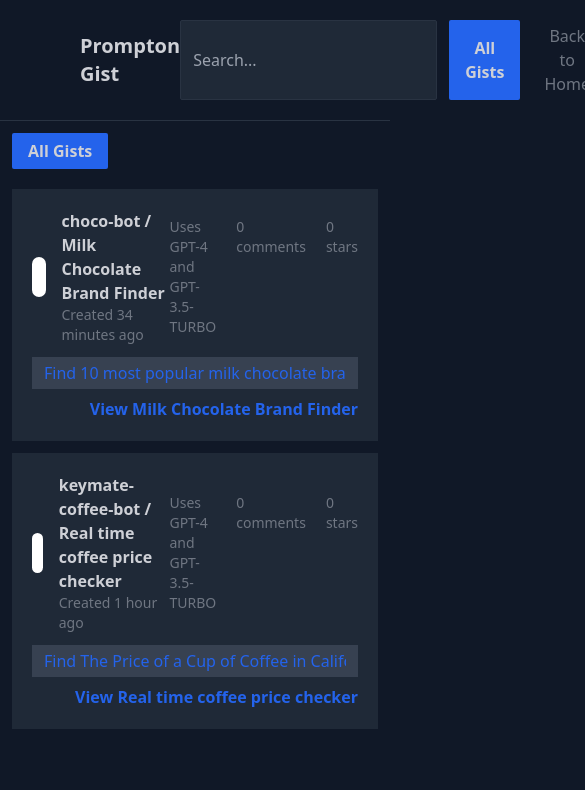
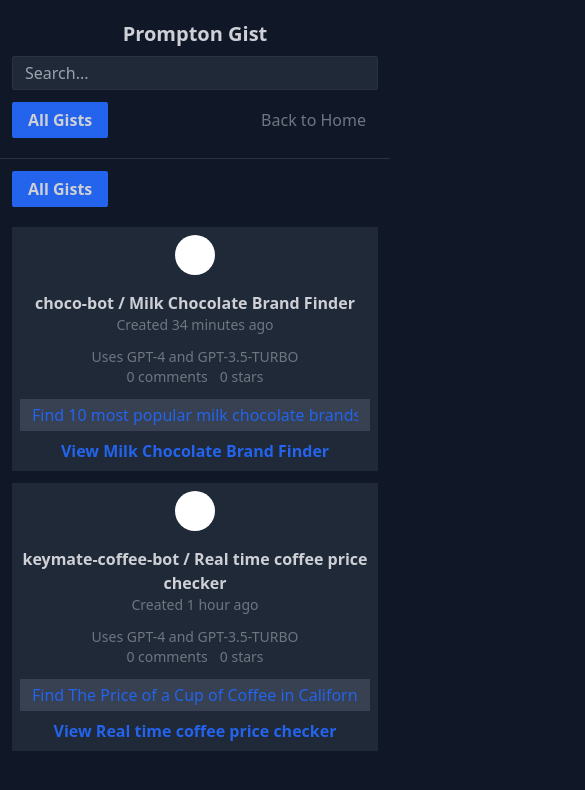
Before and after one commit to Yigitceli/prompton-gist, a Next.js app: page / in a window 390 px wide. Shown: the top 790 px of the page, 585 px wide, since content can reach past the window. Built offline with nearby package versions, Linux system fonts and the light colour scheme.

Commit message:
main page responsive done

```diff
--- a/src/app/Components/NavBar/NavBar.tsx
+++ b/src/app/Components/NavBar/NavBar.tsx
@@ -1,26 +1,31 @@
-'use client'
+"use client";
 
 import React from "react";
 import CategoryButton from "../CategoryButton/CategoryButton";
 import { useRouter } from "next/navigation";
 
 function NavBar() {
-  const router = useRouter()
+  const router = useRouter();
   return (
-    <header className="py-5 px-20 flex justify-between border-b border-[#293342] items-center">
-      <p className="text-mainText font-bold text-xl flex-1">Prompton Gist</p>
-      <div className="flex justify-end flex-1 gap-3">
+    <header className="py-5 px-3 md:px-20 flex flex-col gap-2 sm:flex-row sm:gap-0 justify-between border-b border-[#293342] items-center">
+      <p className="text-mainText font-bold text-xl">Prompton Gist</p>
+      <div className="flex justify-end flex-1 w-full gap-3 flex-col sm:flex-row">
         <input
-          className="bg-secondBg border border-[#293342] py-1 px-3 rounded-sm text-secondaryText"
+          className="bg-secondBg border border-[#293342] py-1 px-3 rounded-sm text-secondaryText w-full sm:w-fit"
           type="search"
           name="gist-search"
           id="gist-search"
           placeholder="Search..."
         />
-        <CategoryButton text="All Gists" onClick={() => router.push('/')}/>
-        <button onClick={() => router.push('/')} className="text-secondaryText rounded-sm p-1 px-3">
-          Back to Home
-        </button>
+        <div className="flex justify-between">
+          <CategoryButton text="All Gists" onClick={() => router.push("/")} />
+          <button
+            onClick={() => router.push("/")}
+            className="text-secondaryText rounded-sm p-1 px-3"
+          >
+            Back to Home
+          </button>
+        </div>
       </div>
     </header>
   );
--- a/src/app/Components/PromptCard/ProfileSection.tsx
+++ b/src/app/Components/PromptCard/ProfileSection.tsx
@@ -1,19 +1,21 @@
 import React from "react";
 
 interface IProps {
-    name: string;
-    projectName: string;
-    createdTime: string;
+  name: string;
+  projectName: string;
+  createdTime: string;
 }
 
-function ProfileSection({name, projectName, createdTime}: IProps) {
+function ProfileSection({ name, projectName, createdTime }: IProps) {
   return (
-    <div className="flex gap-4 items-center flex-1">
+    <div className="flex gap-4 items-center flex-1 flex-col md:flex-row">
       <div className="w-10 h-10 rounded-full bg-white" />
-        <div>
-        <p className="text-mainText font-bold">{name} / {projectName}</p>
+      <div className="flex flex-col items-center md:items-start">
+        <p className="text-mainText font-bold text-center md:text-left">
+          {name} / {projectName}
+        </p>
         <p className="text-secondaryText text-sm">Created {createdTime}</p>
-        </div>
+      </div>
     </div>
   );
 }
--- a/src/app/Components/PromptCard/PromptCard.tsx
+++ b/src/app/Components/PromptCard/PromptCard.tsx
@@ -101,9 +101,9 @@
   };
 
   return (
-    <div className="bg-secondBg p-5 flex flex-col justify-between min-h-36 gap-3">
+    <div className="bg-secondBg md:p-5 p-2 flex flex-col justify-between min-h-36 gap-3">
       {isLoading && <Loading />}
-      <div className="flex justify-between items-center">
+      <div className="flex justify-between items-center md:flex-row flex-col gap-3 md:gap-0">
         <ProfileSection
           name={name}
           projectName={projectName}
@@ -118,7 +118,7 @@
       </div>
       <form onSubmit={handleSubmit} className="flex flex-col gap-2">
         <PromptField value={value} setValue={setValue} />
-        <div className="text-buttonBG font-bold text-md flex justify-end">
+        <div className="text-buttonBG font-bold text-md flex justify-center md:justify-end">
           <button type="submit">View {projectName}</button>
         </div>
       </form>
--- a/src/app/Components/PromptCard/PromptInfo.tsx
+++ b/src/app/Components/PromptCard/PromptInfo.tsx
@@ -15,12 +15,14 @@
   rating,
 }: IProps) {
   return (
-    <div className="flex justify-end gap-5 flex-1 text-secondaryText text-sm">
+    <div className="flex md:flex-row flex-col justify-end md:gap-3 flex-1 text-secondaryText text-sm">
       <p>
         Uses {ModelAssistant1.toUpperCase()} and {ModelAssistant2.toUpperCase()}
       </p>
-      <p>{messages?.length || 0} comments</p>
-      <p>{rating} stars</p>
+      <div className="flex gap-3 justify-center">
+        <p>{messages?.length || 0} comments</p>
+        <p>{rating} stars</p>
+      </div>
     </div>
   );
 }
--- a/src/app/Components/PromptChat/Chat.tsx
+++ b/src/app/Components/PromptChat/Chat.tsx
@@ -83,7 +83,7 @@
         {prompt.name}
       </p>
       <div className="h-full flex flex-col text-sm">
-        <div className="h-full overflow-auto">
+        <div className="h-full max-h-[65vh] overflow-auto">
           {prompt.messages.map((message) => {
             if (message.role === promptRoles.USER) {
               return (
--- a/src/app/layout.tsx
+++ b/src/app/layout.tsx
@@ -18,7 +18,7 @@
 }>) {
   return (
     <html lang="en" className="bg-mainBg p-0 m-0 h-full">
-      <body className="bg-mainBg flex flex-col h-full">
+      <body className="bg-mainBg flex flex-col h-full overflow-hidden">
         <NavBar />
         <ReduxProvider>{children}</ReduxProvider>
       </body>
--- a/src/app/page.tsx
+++ b/src/app/page.tsx
@@ -6,7 +6,7 @@
 
 function AllGists() {
   return (
-    <div className="p-3 gap-3">
+    <div className="py-3 gap-3 px-3 md:px-20">
       <CategoryButton text="All Gists" />
       <div className="my-5 flex gap-3 flex-col">
         {placeholderPrompts.map((prompt) => (
```
